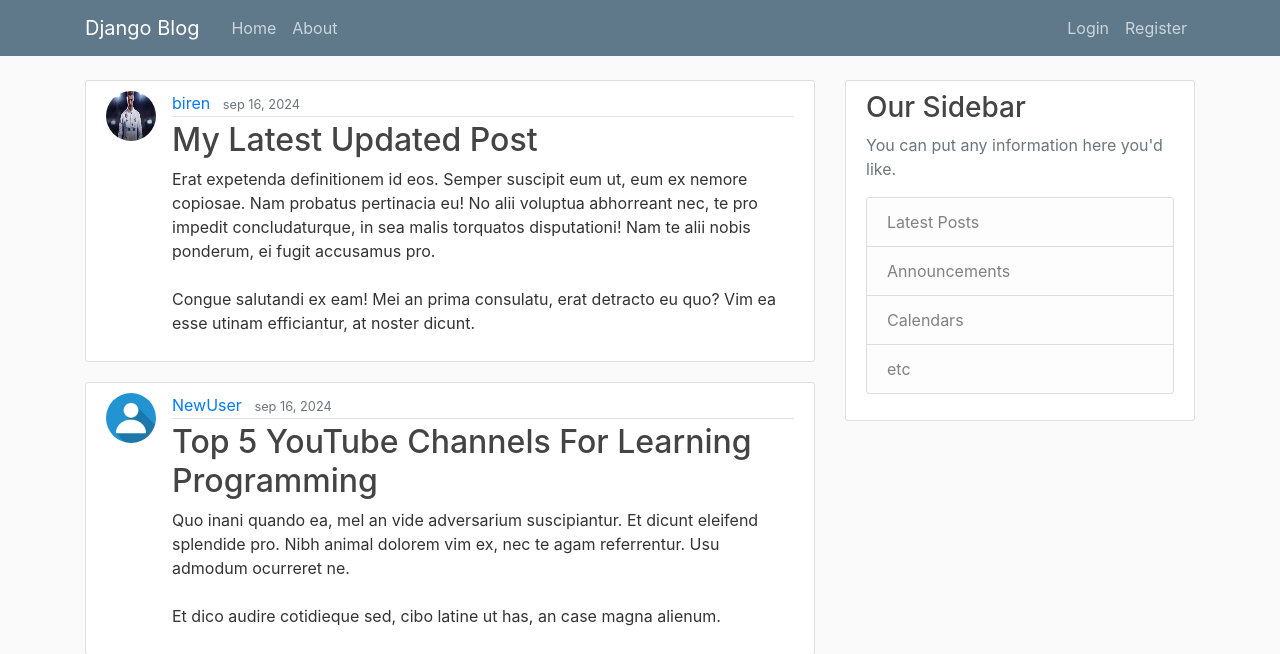
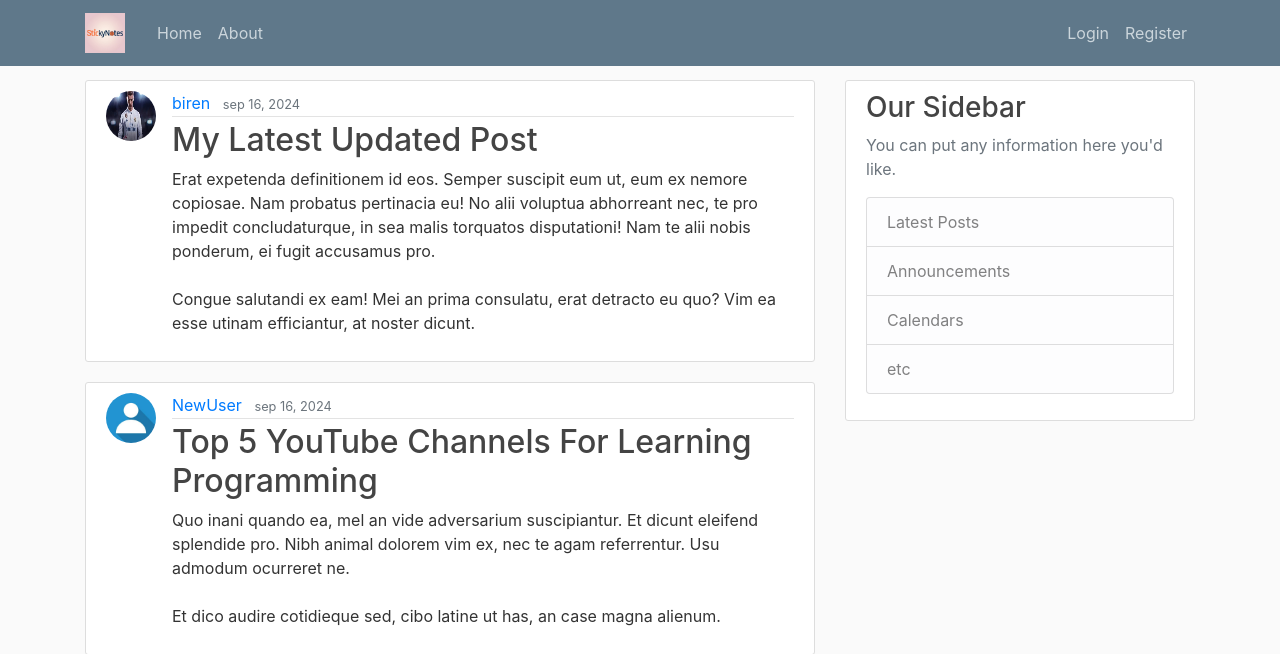
Before and after one commit to anujtheboss/djangoblog, a Django app: page / in a window 1280 px wide. Shown: the top 654 px of the page. Run offline with Django 5.2, Linux system fonts and the light colour scheme; data comes from the database, SQL or seed files in the repository; both versions use the stored data as it was after the commit; some libraries are stand-ins or nearby versions.

Commit message:
'making logo changes'

```diff
--- a/blog/templates/blog/base.html
+++ b/blog/templates/blog/base.html
@@ -21,7 +21,10 @@
     <header class="site-header">
         <nav class="navbar navbar-expand-md navbar-dark bg-steel fixed-top">
           <div class="container">
-            <a class="navbar-brand mr-4" href="{% url 'blog-home' %}">Django Blog</a>
+            <!-- Replace the text with an image logo -->
+            <a class="navbar-brand mr-4" href="{% url 'blog-home' %}">
+              <img src="{% static 'blog/images/logo.jpg' %}" alt="Sticky Notes" style="height: 40px;">
+          </a>
             <button class="navbar-toggler" type="button" data-toggle="collapse" data-target="#navbarToggle" aria-controls="navbarToggle" aria-expanded="false" aria-label="Toggle navigation">
             <span class="navbar-toggler-icon"></span>
             </button>
--- a/stickynotes/settings.py
+++ b/stickynotes/settings.py
@@ -121,6 +121,9 @@ USE_TZ = True
 # https://docs.djangoproject.com/en/5.1/howto/static-files/
 
 STATIC_URL = "static/"
+STATICFILES_DIRS = [
+    BASE_DIR / "static",  # Ensure this points to your static directory
+]
 
 MEDIA_ROOT = os.path.join(BASE_DIR, 'media')
 MEDIA_URL = '/media/'
```
Also changed, not shown: blog/static/blog/images/logo.jpg (added), blog/static/blog/images/logo.png (added), blog/static/blog/main.css (line endings or trailing spaces), db.sqlite3.
